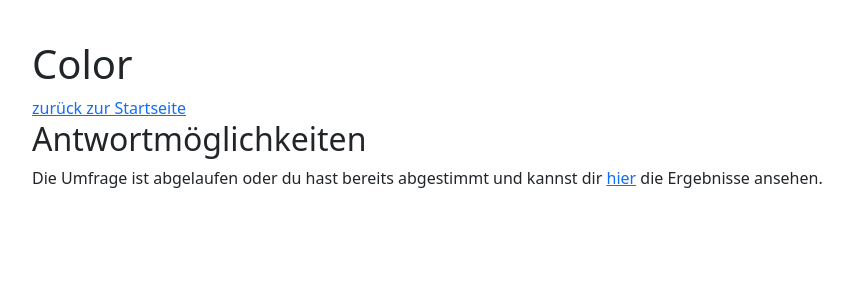
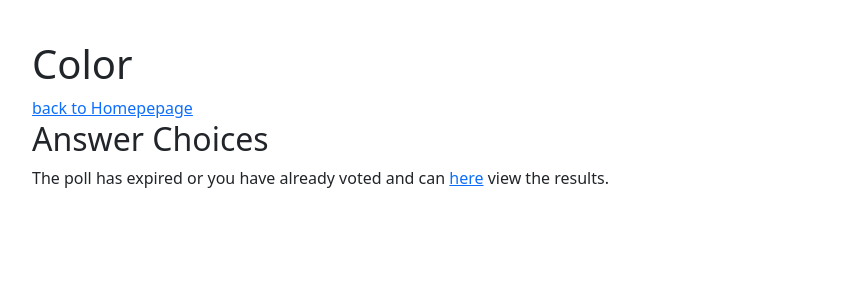
Before and after one commit to MingaKoala/Django, a Django app: a page that uses polls/templates/polls/base.html in a window 1280 px wide. Shown: the top 300 px of the page, without its empty margins (50-903 px from the left). Run offline with Django 3.2, Linux system fonts and the light colour scheme; data comes from the database, SQL or seed files in the repository; some libraries are stand-ins or nearby versions.

Commit message:
translation

```diff
--- a/polls/templates/polls/base.html
+++ b/polls/templates/polls/base.html
@@ -1,7 +1,7 @@
 <!DOCTYPE html>
 <html>
     <head>
-        <title>Umfrageseite <!-- Hier dann auf englisch um schreiben --></title>
+        <title>Survey Page</title>
         <meta charset="utf-8" />
         <meta name="viewport" content="width=device-width, initial-scale=1">
         <link href="https://cdn.jsdelivr.net/npm/bootstrap@5.1.3/dist/css/bootstrap.min.css" rel="stylesheet" integrity="sha384-1BmE4kWBq78iYhFldvKuhfTAU6auU8tT94WrHftjDbrCEXSU1oBoqyl2QvZ6jIW3" crossorigin="anonymous">
--- a/polls/templates/polls/umfrage.html
+++ b/polls/templates/polls/umfrage.html
@@ -2,8 +2,8 @@
 {% block content %}
 {% if object %}
 <h1>{{ object.name }}</h1>
-<a href="{% url 'polls:index' %}">zur&uuml;ck zur Startseite</a>
-<h2>Antwortm&ouml;glichkeiten</h2>
+<a href="{% url 'polls:index' %}">back to Homepepage</a>
+<h2>Answer Choices</h2>
 
 {% for message in messages %}
 <div class="alert {{ message.tags }} alert-dismissible" role="alert">
@@ -23,21 +23,21 @@
   id="choice{{ forloop.counter }}"/>
   <label for="choice{{ forloop.counter }}">{{ choice.name }}</label>
   {% endfor %}
-  <input type="submit" value="Antwort absenden" />
+  <input type="submit" value="Submit answer" />
 </form>
 {% else %}
-<p>Leider wurde noch keine Antwortm&ouml;glichkeit hinterlegt.</p>
+<p>Unfotunately no answer option has been deposited yet.</p>
 {% endif %}
 
 {% else %}
 <p>
-  Die Umfrage ist abgelaufen oder du hast bereits abgestimmt und kannst dir
-  <a href="{% url 'polls:results' object.slug %}">hier</a>
-  die Ergebnisse ansehen.
+  The poll has expired or you have already voted and can
+  <a href="{% url 'polls:results' object.slug %}">here</a>
+  view the results.
 </p>
 {% endif %}
 
 {% else %}
-<h1>Es kann keine Umfrage ausgegeben werden</h1>
+<h1>No poll can be issued</h1>
 {% endif %}
 {% endblock %}
```
Also changed, not shown: polls/templates/polls/index.html (+7 -6 lines), polls/templates/polls/results.html (+6 -7 lines).
